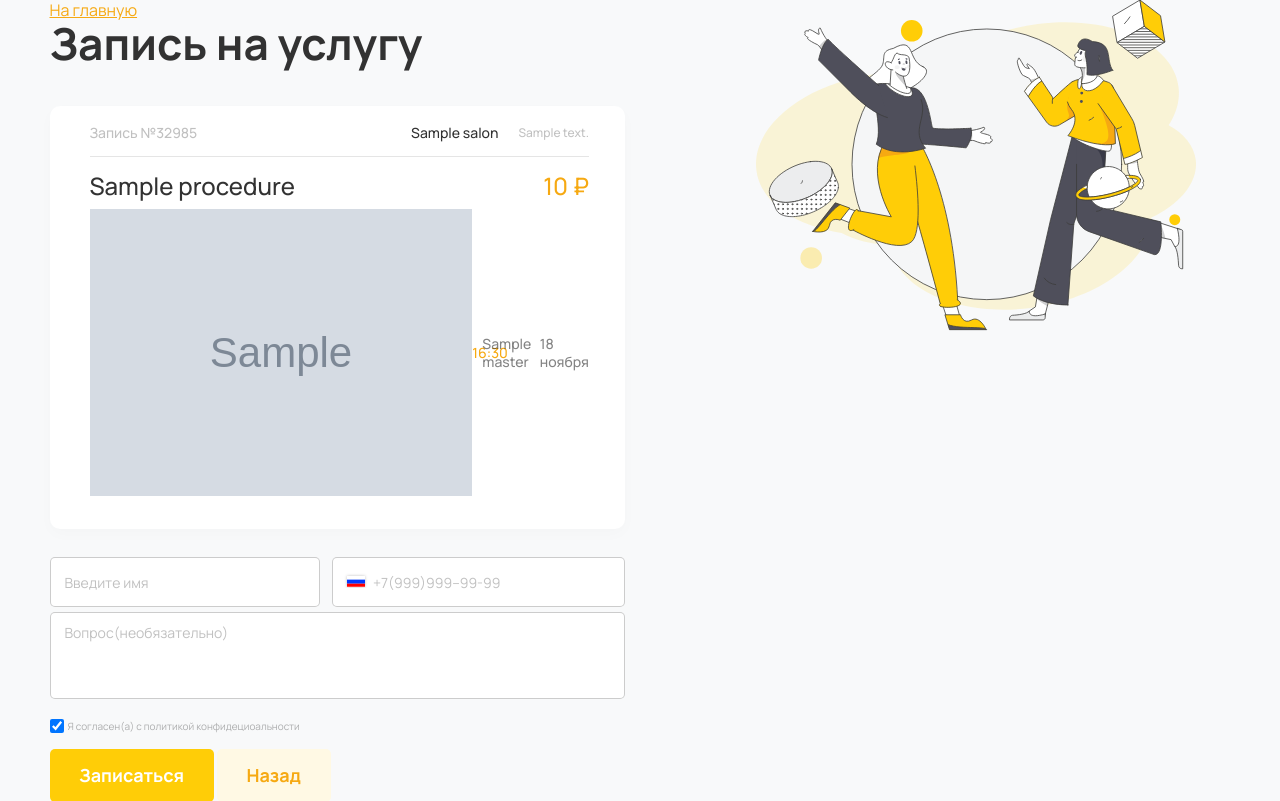
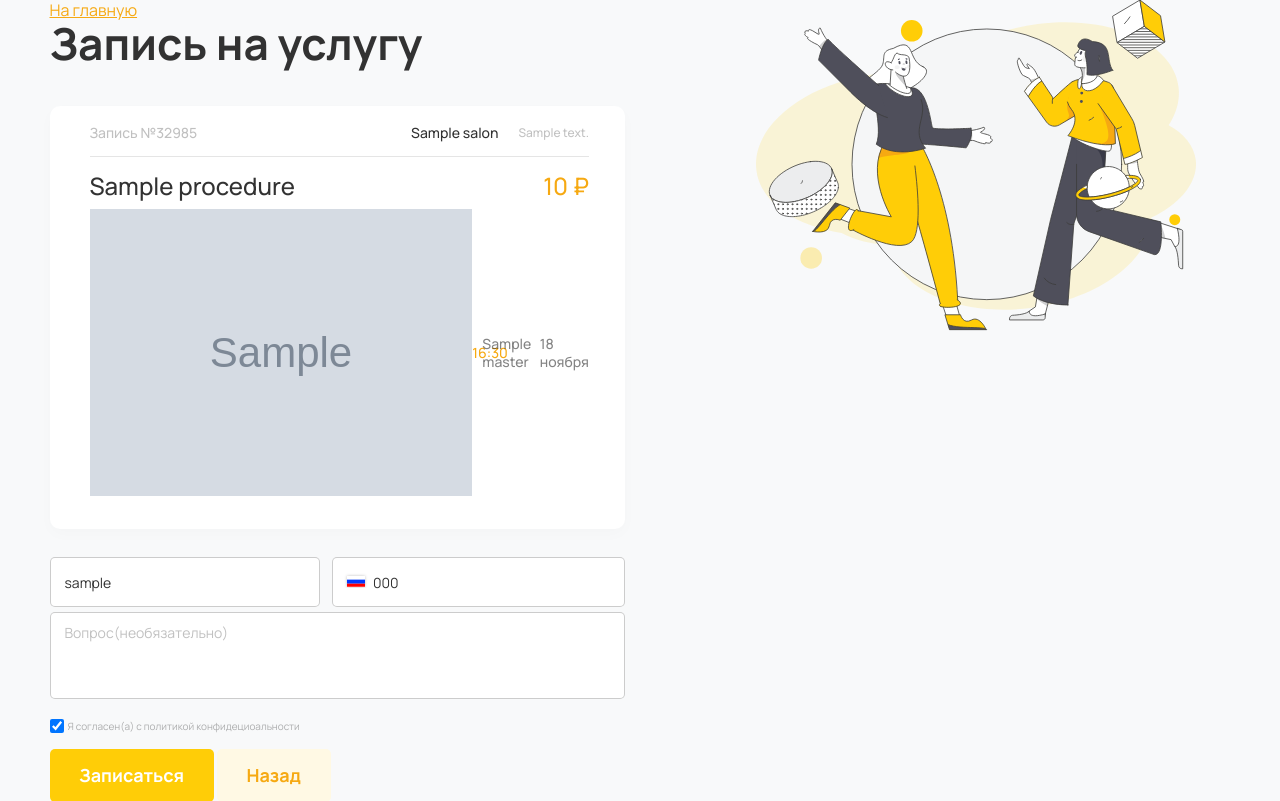
Before and after one commit to permsky/beauty_city, a Django app: template beauty_salon/templates/serviceFinally.html in a window 1280 px wide. Shown: the part 198-999 px from the top of the page. Run offline with Django 4.2, Linux system fonts and the light colour scheme; a user stored in the database is signed in; tables that the repository leaves empty hold one stand-in row (values such as "Sample post"); the template is opened without the code that fills it: values that come from a table or form of the project are taken from there, most other values are stand-ins (such as "Sample title", 1, 10 or a date in 2020); grey boxes marked "Sample" are stand-in pictures; parts of the project's set-up code (start-up, migrations or seed data) failed here and were passed over.

Commit message:
Fix show user data.

```diff
--- a/beauty_salon/templates/serviceFinally.html
+++ b/beauty_salon/templates/serviceFinally.html
@@ -152,10 +152,24 @@
 							</div>
 							<div class="serviceFinally__form_itesm">
 								<div class="contacts__form_block fic">
-									<input type="text" name="fname" class="contacts__form_iunput" placeholder="Введите имя" required="">
-									<div class="contacts__form_inputBlock">
-										<input type="text" name="tel" class="contacts__form_iunput" placeholder="+7(999)999--99-99" required="">
-									</div>
+
+
+                  {% if user.is_authenticated %}
+
+                    <input type="text" name="fname" class="contacts__form_iunput" placeholder="Введите имя" required="" value="{{ user.username }}">
+                    <div class="contacts__form_inputBlock">
+                      <input type="text" name="tel" class="contacts__form_iunput" placeholder="+7(999)999--99-99" required="" value="{{ user.phone_number }}">
+                    </div>
+
+                  {% else %}
+
+                    <input type="text" name="fname" class="contacts__form_iunput" placeholder="Введите имя" required="">
+                    <div class="contacts__form_inputBlock">
+                      <input type="text" name="tel" class="contacts__form_iunput" placeholder="+7(999)999--99-99" required="">
+                    </div>
+
+                  {% endif %}
+
 								</div>
 
 								<textarea name="contactsTextarea" class="contacts__form_textarea" placeholder="Вопрос(необязательно)"></textarea>
--- a/beauty_salon/views.py
+++ b/beauty_salon/views.py
@@ -126,7 +126,7 @@ def service_finally(request):
         prof = service.get('prof')
         service = service.get('service')
 
-        salon = salon.split('#', maxsplit=1)[0]
+        salon = salon.split('#', maxsplit=1)[0].strip()
         salon = Salon.objects.get(name=salon)
 
         master = Master.objects.get(name=master)
```
